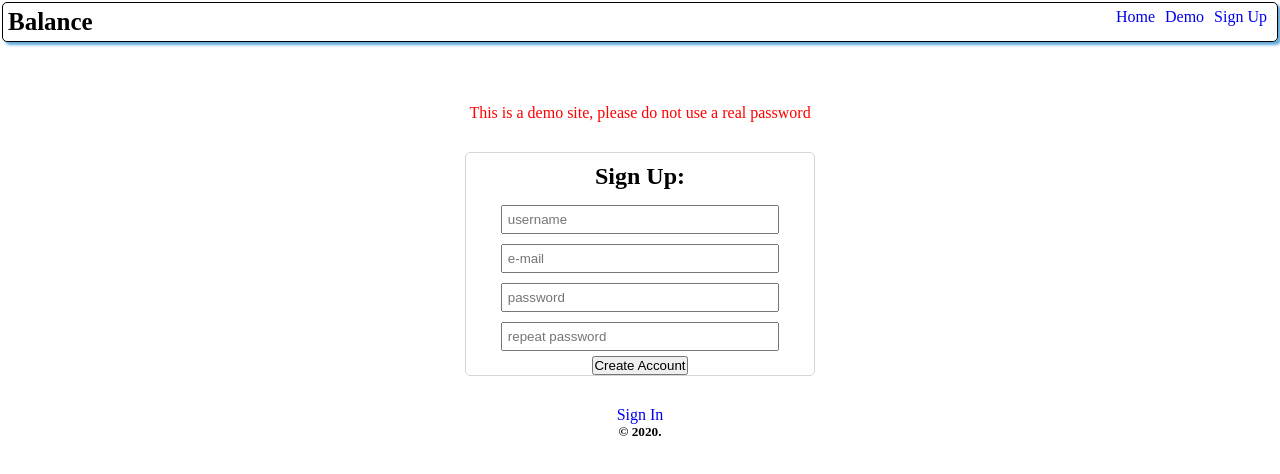
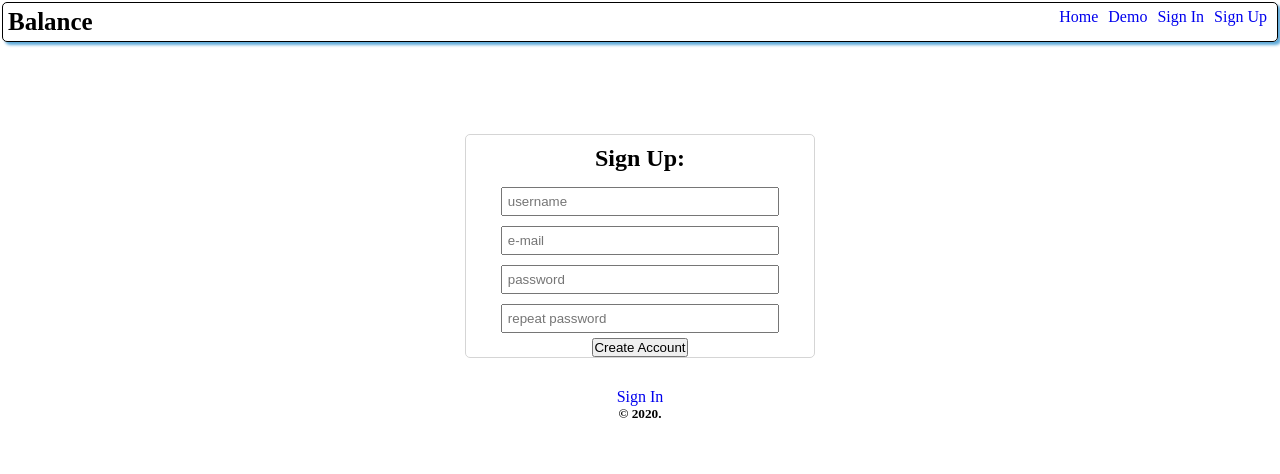
Before and after one commit to Cosmic-Noir/balance-app, a React (Create React App) app: page /signUp in a window 1280 px wide. Shown: the top 474 px of the page. Built offline with nearby package versions, Linux system fonts and the light colour scheme.

Commit message:
Fix signIn/signUp issue with demo data

```diff
--- a/src/App.js
+++ b/src/App.js
@@ -64,11 +64,13 @@ class App extends Component {
     this.setState({
       signedIn: true
     });
+    this.checkLoginStatus();
     // console.log("User has logged in successfully");
   };
 
   // Responsible for taking GET response and setting state to recieved charges
   setCharges = responseCharges => {
+    console.log(responseCharges);
     this.setState({ charges: responseCharges });
   };
 
@@ -86,6 +88,7 @@ class App extends Component {
 
   // Responsible for requesting all charges matching user_id upon login
   getMatchingCharges = () => {
+    console.log("User signed in, checking database for matching charges...");
     const url = `${config.API_ENDPOINT}charges/`;
     // console.log(`Fetching matching charges...`);
 
@@ -106,10 +109,12 @@ class App extends Component {
 
   // Responsible for setting user's signedIn status to true or false if JWT present
   checkLoginStatus = () => {
+    console.log("Checking login status...");
     if (window.sessionStorage.getItem(config.TOKEN_KEY)) {
       this.setState({ signedIn: true });
       this.getMatchingCharges();
     } else {
+      console.log("User not signed in, setting charges to demo data...");
       this.setState({ signedIn: false });
       this.setCharges(Data.charges);
     }
--- a/src/components/nav/nav.js
+++ b/src/components/nav/nav.js
@@ -73,7 +73,9 @@ class Nav extends Component {
                 View Budgets
               </Link>
             ) : (
-              ""
+              <Link to="/signIn" className="nav">
+                Sign In
+              </Link>
             )}
 
             {this.context.signedIn === false ? (
--- a/src/components/signUp/signUp.js
+++ b/src/components/signUp/signUp.js
@@ -61,12 +61,6 @@ class SignUp extends Component {
       });
     } else {
       this.postNewUser();
-
-      // this.updateId();
-      // let newUser = this.state;
-      // newUser.id = Math.floor(Math.random() * 1000);
-      // this.context.addNewUser(newUser);
-      // this.context.setUserInfo(newUser);
     }
   };
 
@@ -102,10 +96,6 @@ class SignUp extends Component {
   render() {
     return (
       <div className="flex-column" data-aos="fade-in" data-aos-duration="1000">
-        <p className="error">
-          {" "}
-          This is a demo site, please do not use a real password
-        </p>
         <form
           className="flex-column formBorder"
           onSubmit={e => {
```
